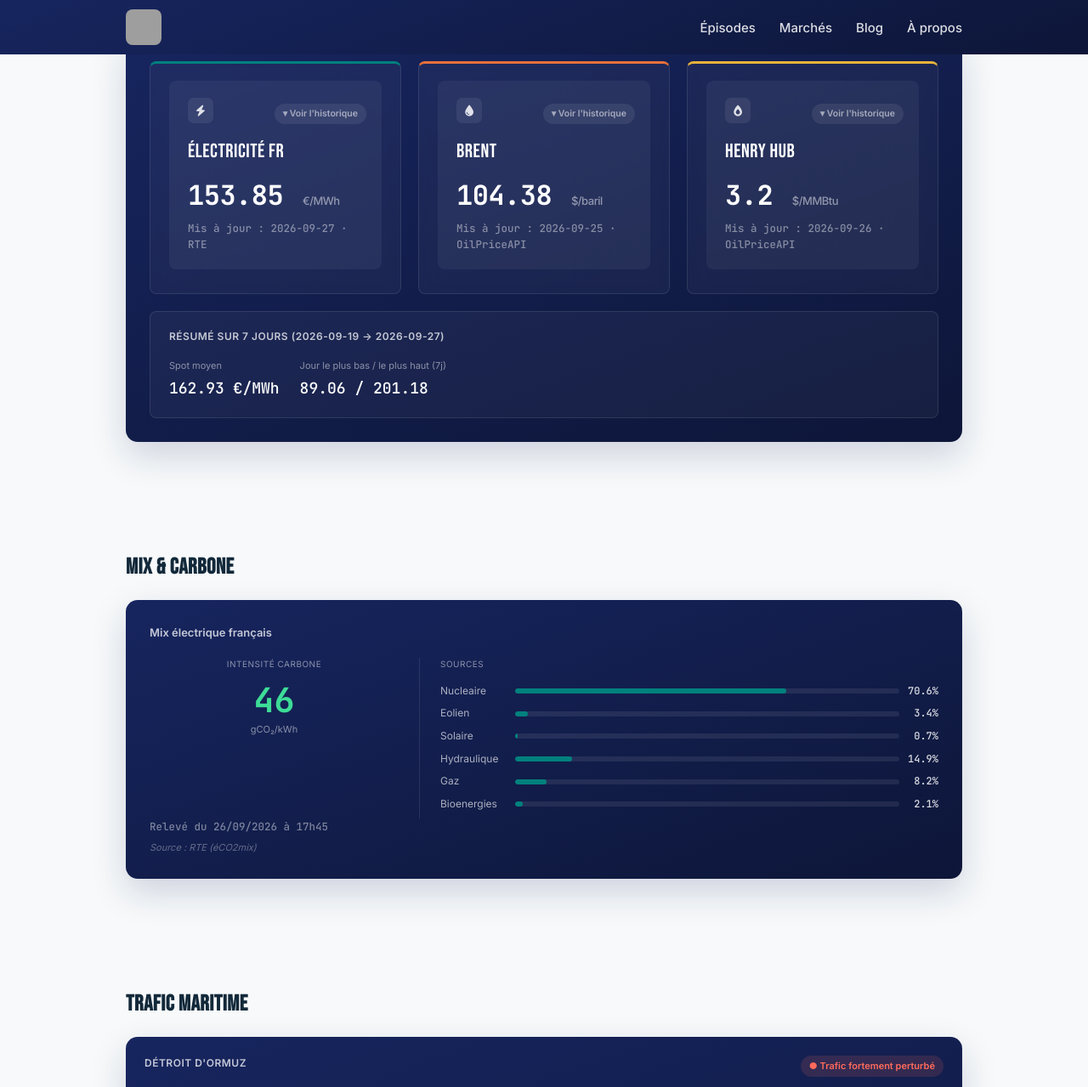
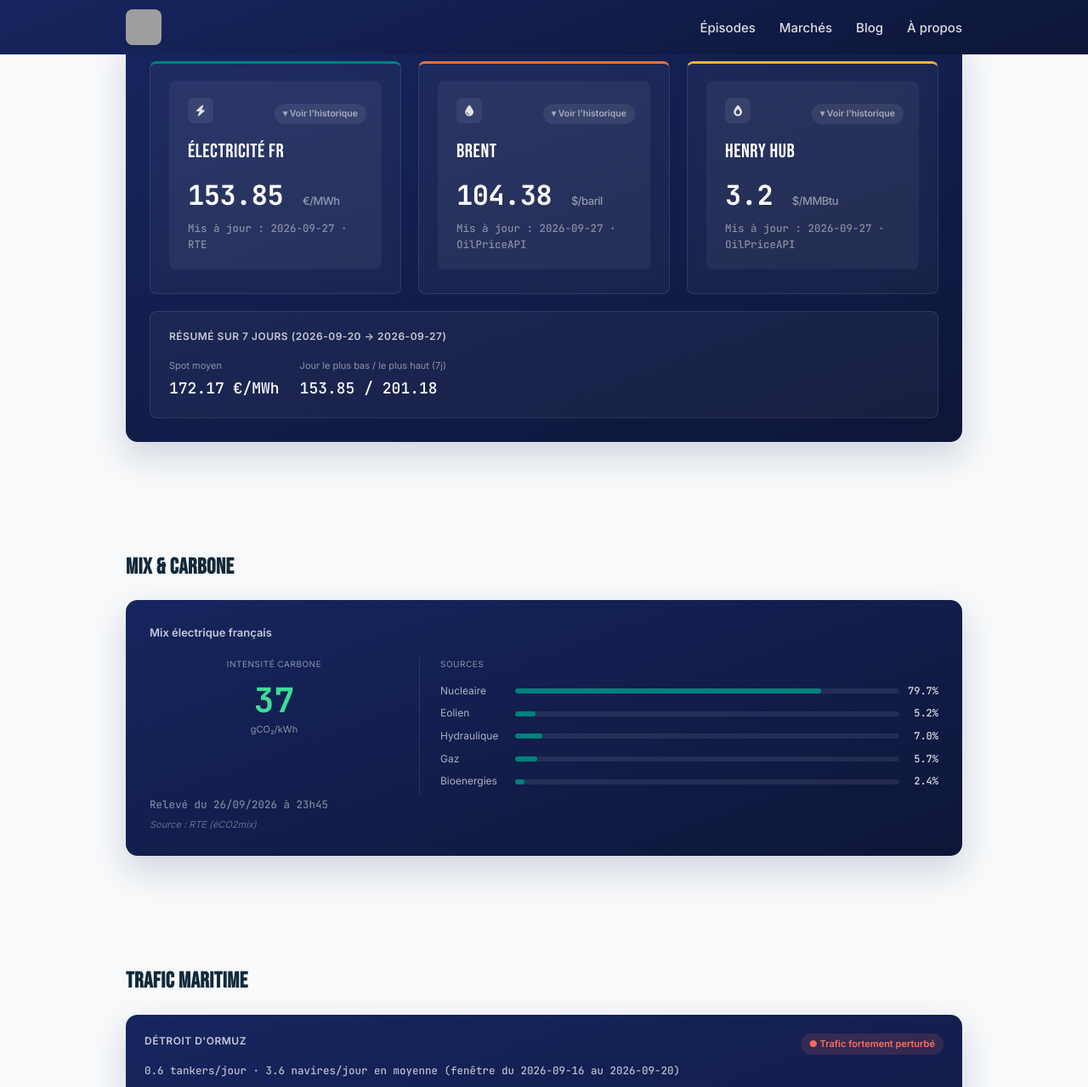
Before and after one commit to InsideEnergyMarkets/Inside-Energy-Markets, a Jekyll site: the page built from marches/index.html, in a window 1280 px wide and 1400 px high, scrolled down 428 px, cut to the strip 0-1279 px from the top of the window. Shown: the whole strip at 85% size. Built offline with Jekyll 4.4.1, drawn with Linux system fonts in a browser that asks for light colours; some of the changed text lies outside the part shown; grey boxes are pictures that could not be loaded.

Commit message:
Mise à jour automatique des données marché

```diff
--- a/_data/market.json
+++ b/_data/market.json
@@ -1,30 +1,29 @@
 {
-  "updated_at": "2026-09-26T18:07:51.352549Z",
+  "updated_at": "2026-09-27T00:09:43.771383Z",
   "brent": {
     "price_usd": 104.38,
-    "date": "2026-09-25",
+    "date": "2026-09-27",
     "unit": "USD/baril",
     "source": "OilPriceAPI"
   },
   "henry_hub": {
     "price_usd_mmbtu": 3.2,
-    "date": "2026-09-26",
+    "date": "2026-09-27",
     "unit": "USD/MMBtu",
     "source": "OilPriceAPI"
   },
   "mix_france": {
-    "date_heure": "2026-09-26T17:45:00+00:00",
+    "date_heure": "2026-09-26T23:45:00+00:00",
     "shares": {
-      "nucleaire": 70.6,
-      "eolien": 3.4,
-      "solaire": 0.7,
-      "hydraulique": 14.9,
-      "gaz": 8.2,
-      "bioenergies": 2.1
+      "nucleaire": 79.7,
+      "eolien": 5.2,
+      "hydraulique": 7.0,
+      "gaz": 5.7,
+      "bioenergies": 2.4
     },
     "top_source": "nucleaire",
-    "top_share": 70.6,
-    "co2_intensity": 46
+    "top_share": 79.7,
+    "co2_intensity": 37
   },
   "spot_price_france": {
     "price_eur_mwh": 153.85,
--- a/_data/weekly_summary.json
+++ b/_data/weekly_summary.json
@@ -1,5 +1,5 @@
 {
-  "period_start": "2026-09-19",
+  "period_start": "2026-09-20",
   "period_end": "2026-09-27",
   "brent": {
     "start_usd": 130.8,
@@ -7,14 +7,14 @@
     "change_pct": -20.2
   },
   "spot_price": {
-    "avg_eur_mwh": 162.93,
-    "min_eur_mwh": 89.06,
+    "avg_eur_mwh": 172.17,
+    "min_eur_mwh": 153.85,
     "max_eur_mwh": 201.18,
-    "days_count": 9
+    "days_count": 8
   },
   "mix": {
-    "nuclear_avg_share": 72.9,
-    "renewables_avg_share": 22.2,
+    "nuclear_avg_share": 73.1,
+    "renewables_avg_share": 21.4,
     "days_count": 8
   }
 }
```
Also changed, not shown: _data/market_history.json (+9 -1 lines).
